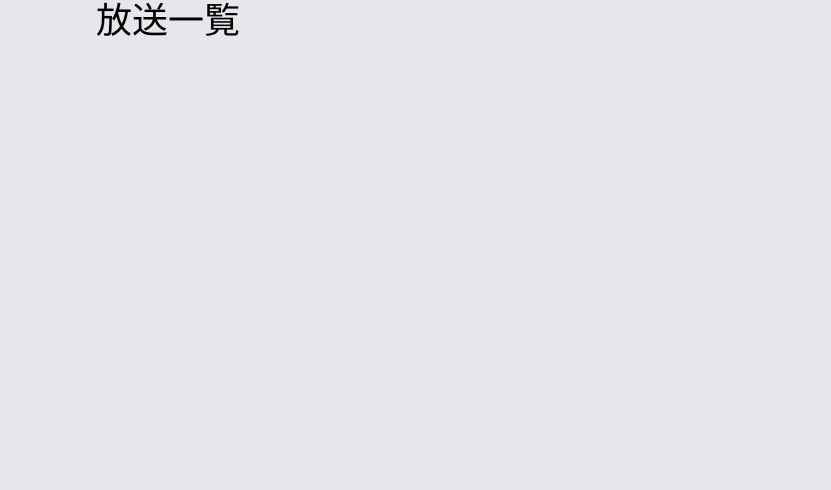
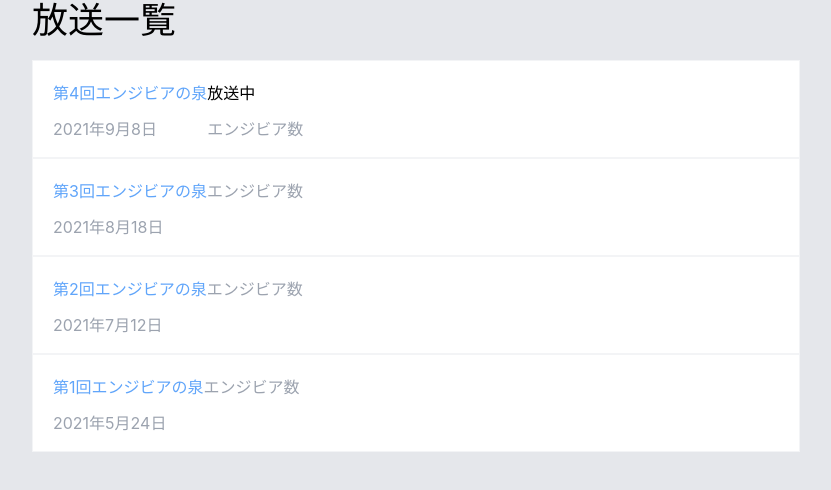
Before and after one commit to Qin-Eva/pj_engivia, a Next.js app: page /broad in a window 1280 px wide. Shown: the top 490 px of the page, without its empty margins (224-1055 px from the left). Built offline with nearby package versions, Linux system fonts and the light colour scheme.

Commit message:
⚡️ map関数の実装

```diff
--- a/src/pages/broad.tsx
+++ b/src/pages/broad.tsx
@@ -1,8 +1,36 @@
 // import Header from "../components/Header";
 import Head from "next/head";
-// import Link from "next/link";
+import Link from "next/link";
 
-const broadIndex = () =>
+const ITEMS = [
+   {
+    href: "/",
+    title: "第4回エンジビアの泉",
+    date: "2021年9月8日",
+    status: "放送中",
+    count: "エンジビア数"
+  },{
+    href: "/",
+    title: "第3回エンジビアの泉",
+    date: "2021年8月18日",
+    status: "",
+    count: "エンジビア数"
+  }, {
+    href: "/",
+    title: "第2回エンジビアの泉",
+    date: "2021年7月12日",
+    status: "",
+    count: "エンジビア数"
+  }, {
+    href: "/",
+    title: "第1回エンジビアの泉",
+    date: "2021年5月24日",
+    status: "",
+    count: "エンジビア数"
+  }
+];
+
+const broadcastIndex = () =>
 {
   return <>
   <Head>
@@ -10,9 +38,29 @@ const broadIndex = () =>
     </Head>
     <div className="bg-gray-200 h-screen">
       {/* <Header /> */}
-        <div className="text-4xl w-1/2 mx-auto">放送一覧</div>
+        <div className="text-4xl w-3/5 mx-auto mb-5">放送一覧</div>
+        <div className="bg-white w-3/5 mx-auto">
+        <div>
+        {ITEMS.map(item => {
+          return (
+            <div className="flex border border-gray-100">
+            <div className="h-24">
+              <Link href={item.href}>
+                <h1 className="text-blue-400 ml-5 mt-5">{item.title}</h1>
+              </Link>
+              <h2 className="text-gray-400 ml-5 mt-3">{item.date}</h2>
+            </div>
+            <div className="">
+              <h3 className="mt-5">{item.status}</h3>
+              <h4 className="text-gray-400 mt-3">{item.count}</h4>
+            </div>
+            </div>
+          )
+        })}
+      </div>
+        </div>
     </div>
   </>
 };
 
-export default broadIndex;
+export default broadcastIndex;
```
